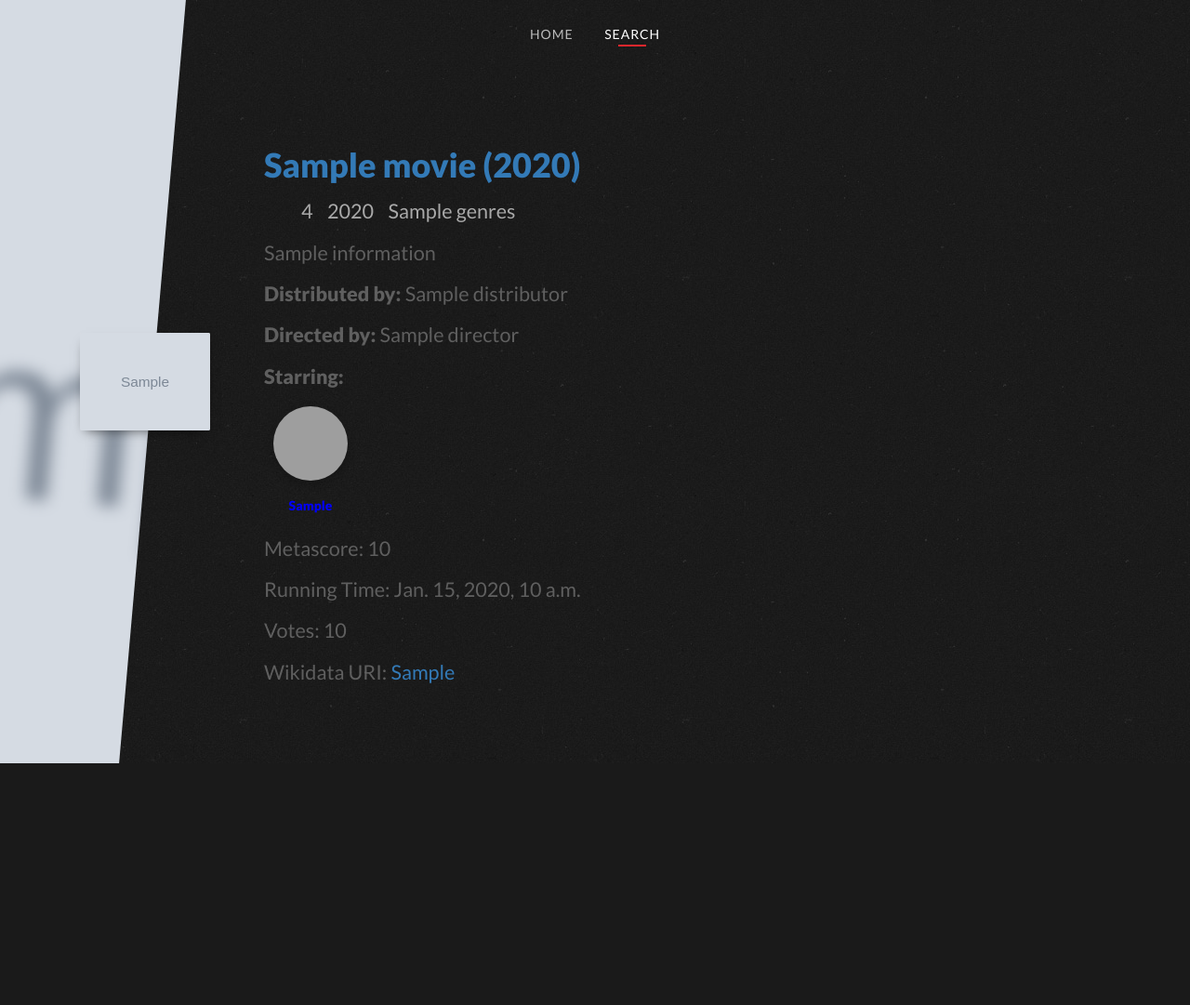
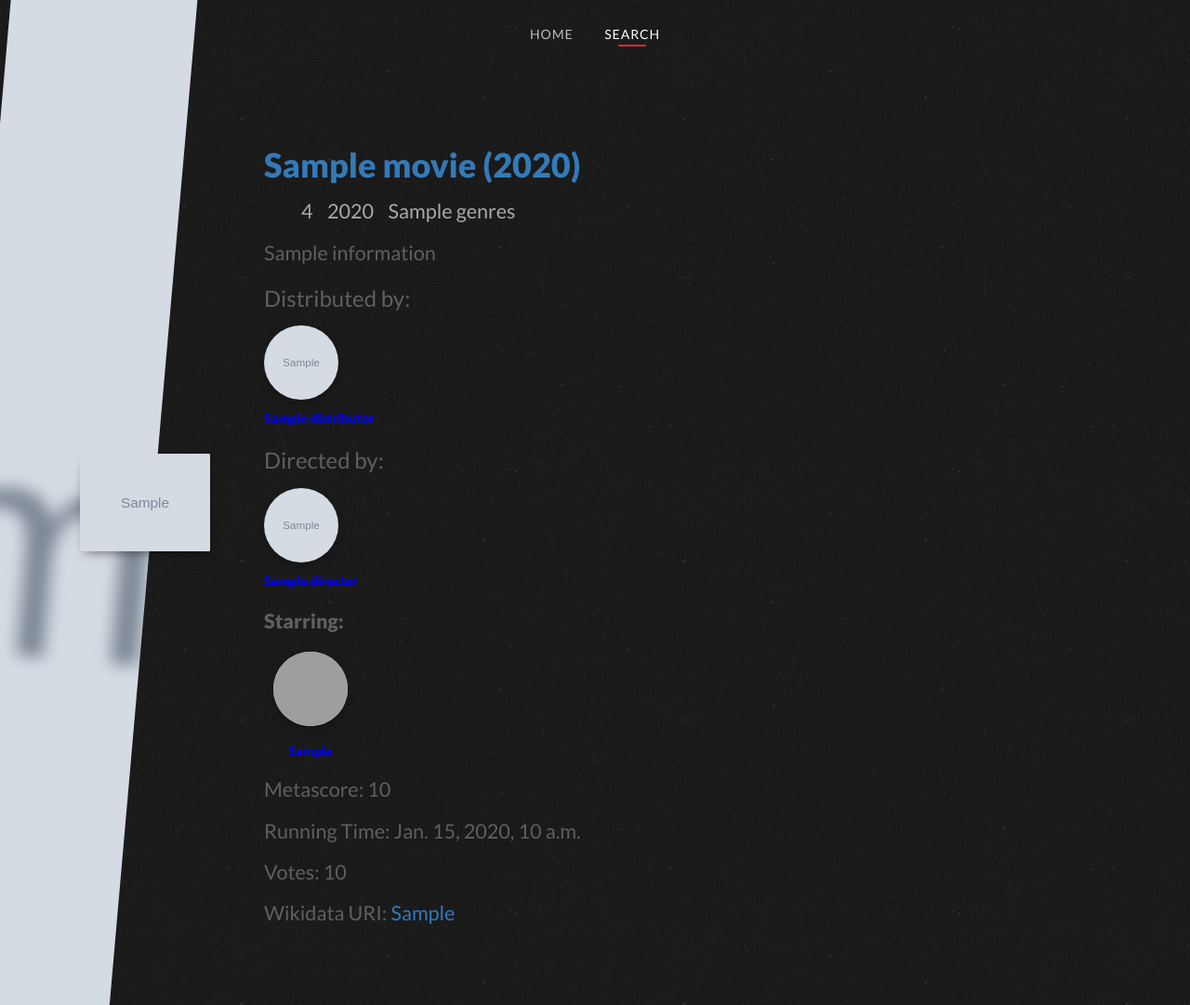
Before and after one commit to Nama-Kelompok/MoviVerse, a Django app: template main/templates/detail_movie.html in a window 1280 px wide. Shown: the whole page at 93% size. Before the commit the page ends 821 px from the top, so only its background shows below. Run offline with Django 5.2, Linux system fonts and the light colour scheme; the template is opened without the code that fills it: most values are stand-ins (such as "Sample title", 1, 10 or a date in 2020); grey boxes marked "Sample" are stand-in pictures; some libraries are stand-ins or nearby versions; grey boxes are pictures that could not be loaded.

Commit message:
[FEAT] Done penambahan gambar untuk distributor

```diff
--- a/main/templates/detail_movie.html
+++ b/main/templates/detail_movie.html
@@ -18,6 +18,8 @@
         <link rel="stylesheet" href="{% static 'detail/css/detail.css' %}">
         <!-- Navbar style  -->
         <link rel="stylesheet" href="{% static 'detail/css/navbard.css' %}">
+        <!-- Actor and Director style  -->
+        <link rel="stylesheet" href="{% static 'detail/css/actor.css' %}">
     </head>
 
     <body>
@@ -64,27 +66,55 @@
 
                     <p class="movie__plot">{{movie.information}}</p>
 
+                    <h3>Distributed by:</h3>
                     <div class="movie__credits">
-                        <p><strong>Distributed by:</strong> {{ movie.distributor }}</p>
-                        <p><strong>Directed by:</strong> {{ movie.director }}</p>
+                        <div class="movie__distributor list--inline">
+                            {% if movie.distributor.image %}
+                                <div class="movie__distributor-photo">
+                                    <img src="{{ movie.distributor.image }}" alt="{{ movie.distributor.label }}">
+                                </div>
+                            {% endif %}
+                            {% if movie.distributor.uri %}
+                                <a href="{{ movie.distributor.uri }}" target="_blank" class="text-primary">{{ movie.distributor.label }}</a>
+                            {% else %}
+                                {{ movie.distributor.label }}
+                            {% endif %}
+                        </div>
+
+                        <h3>Directed by:</h3>
+                        <div class="movie__director list--inline">
+                            {% if movie.director.image %}
+                                <div class="movie__director-photo">
+                                    <img src="{{ movie.director.image }}" alt="{{ movie.director.label }}">
+                                </div>
+                            {% endif %}
+                            {% if movie.director.uri %}
+                                <a href="{{ movie.director.uri }}" target="_blank" class="text-primary">{{ movie.director.label }}</a>
+                            {% else %}
+                                {{ movie.director.label }}
+                            {% endif %}
+                        </div>
+
                         <p><strong>Starring:</strong></p>
                         <ul class="movie__actors list--inline">
                             {% for star in movie.stars %}
                             <li class="movie__actor">
-                                {% if star.2 %}
-                                    <div class="movie__actor-photo">
+                                <div class="movie__actor-photo">
+                                    {% if star.2 %}
                                         <img src="{{ star.2 }}" alt="{{ star.0 }}">
-                                    </div>
-                                {% endif %}
+                                    {% else %}
+                                        <img src="{% static 'user/images/placeholder.jpg' %}" alt="Placeholder">
+                                    {% endif %}
+                                </div>
                                 {% if star.1 %}
                                     <a href="{{ star.1 }}" target="_blank" class="text-primary">{{ star.0 }}</a>
                                 {% else %}
-                                    {{ star.0 }}
+                                    <a class="disabled">{{ star.0 }}</a>
                                 {% endif %}
                             </li>
                             {% endfor %}
                         </ul>
-                    </div>
+
 
                     <p><span class="bold">Metascore:</span> {{ movie.metaScore }}</p>
                     <p><span class="bold">Running Time:</span> {{ movie.runningTime }}</p>
--- /dev/null
+++ b/static/detail/css/actor.css
@@ -0,0 +1,93 @@
+.movie__actors {
+  display: flex;
+  flex-wrap: wrap;
+  gap: 16px;
+  justify-content: flex-start;
+  padding: 0;
+  margin: 16px 0;
+  list-style: none;
+}
+
+.movie__actor {
+  text-align: center;
+  width: 100px;
+}
+
+.movie__actor-photo {
+  width: 80px;
+  height: 80px;
+  margin: 0 auto 8px;
+  border-radius: 50%;
+  overflow: hidden;
+  box-shadow: 0 4px 8px rgba(0, 0, 0, 0.2);
+  background-color: #ddd;
+}
+
+.movie__actor-photo img {
+  width: 100%;
+  height: 100%;
+  object-fit: cover;
+}
+
+.movie__actor a {
+  text-decoration: none;
+  color: #00f;
+  font-weight: bold;
+  font-size: 14px;
+}
+
+.movie__actor a:hover {
+  color: #f90;
+}
+
+.movie__director,
+.movie__distributor {
+    display: flex;
+    text-align: left;
+    flex-direction: column;
+    align-items: left;
+    margin: 16px 0;
+}
+
+.movie__director-photo,
+.movie__distributor-photo {
+    width: 80px;
+    height: 80px;
+    border-radius: 50%;
+    overflow: hidden;
+    box-shadow: 0 4px 8px rgba(0, 0, 0, 0.2);
+    margin-bottom: 8px;
+}
+
+.movie__director-photo img,
+.movie__distributor-photo img {
+    width: 100%;
+    height: 100%;
+    object-fit: cover;
+}
+
+.movie__director a,
+.movie__distributor a {
+    text-decoration: none;
+    color: #00f;
+    font-weight: bold;
+    font-size: 14px;
+    text-align: left;
+}
+
+.movie__director a:hover,
+.movie__distributor a:hover {
+    color: #f90;
+}
+
+.movie__actor a.disabled {
+    text-decoration: none;
+    color: #999;
+    font-weight: normal;
+    font-size: 14px;
+    cursor: default;
+  }
+
+  .movie__actor a.disabled:hover {
+    color: #999;
+  }
```
Also changed, not shown: main/views.py (+88 -22 lines), static/detail/css/detail.css (+0 -31 lines), static/user/images/placeholder.jpg (added), 2 other files.
